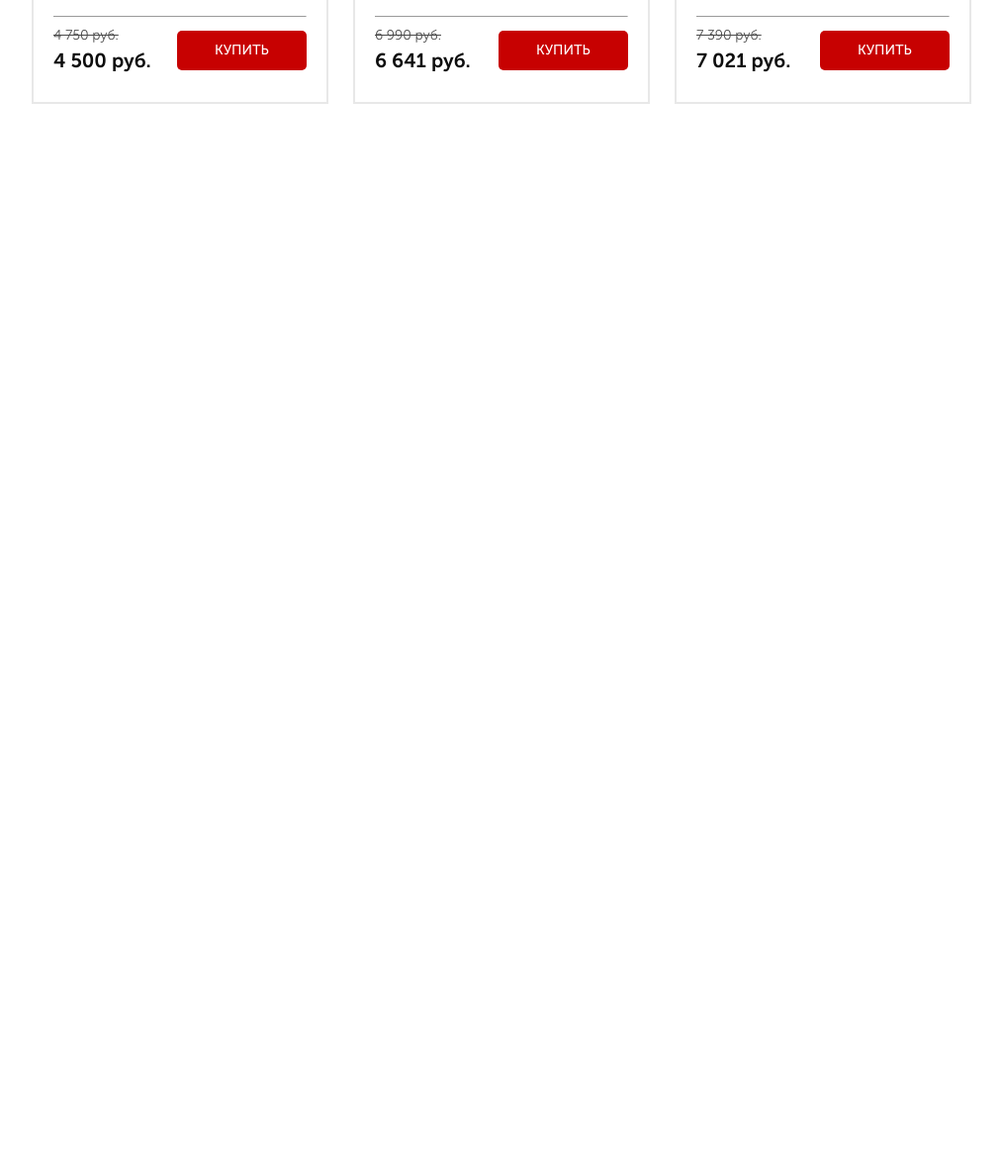
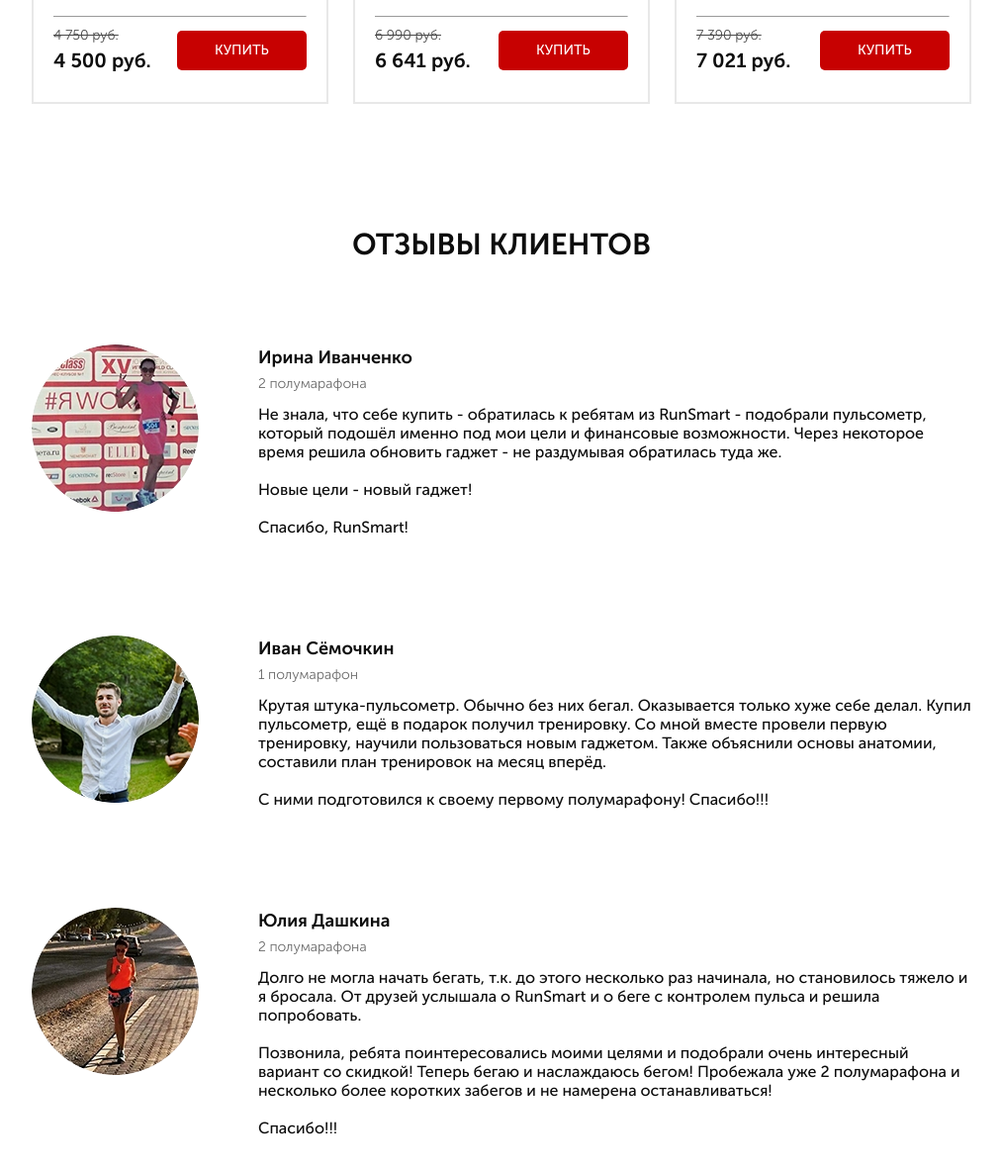
Before and after one commit to antmedwedew/RunSmart, a website: page src/index.html in a window 1280 px wide. Shown: the part 3781-4966 px from the top of the page at 99% size, without its empty margins (133-1146 px from the left). Before the commit the page ends 4006 px from the top, so only its background shows below. Drawn offline with Linux system fonts and the light colour scheme; files whose address does not match are found by name.

Commit message:
imposed section feed

```diff
--- a/src/index.html
+++ b/src/index.html
@@ -299,8 +299,8 @@
                     <hr>
                     <div class="catalog-item__footer">
                         <div class="catalog-item__prices">
-                            <div class="catalog-item__old-price">7 390 руб.</div>
-                            <div class="catalog-item__price">7 021 руб.</div>
+                            <div class="catalog-item__old-price">6 390 руб.</div>
+                            <div class="catalog-item__price">2 021 руб.</div>
                         </div>
                         <button class="button button_mini">купить</button>
                     </div>
@@ -351,8 +351,8 @@
                     <hr>
                     <div class="catalog-item__footer">
                         <div class="catalog-item__prices">
-                            <div class="catalog-item__old-price">7 390 руб.</div>
-                            <div class="catalog-item__price">7 021 руб.</div>
+                            <div class="catalog-item__old-price">3 390 руб.</div>
+                            <div class="catalog-item__price">4 021 руб.</div>
                         </div>
                         <button class="button button_mini">купить</button>
                     </div>
@@ -379,7 +379,7 @@
                     <hr>
                     <div class="catalog-item__footer">
                         <div class="catalog-item__prices">
-                            <div class="catalog-item__old-price">7 390 руб.</div>
+                            <div class="catalog-item__old-price">10 390 руб.</div>
                             <div class="catalog-item__price">7 021 руб.</div>
                         </div>
                         <button class="button button_mini">купить</button>
@@ -405,8 +405,8 @@
                     <hr>
                     <div class="catalog-item__footer">
                         <div class="catalog-item__prices">
-                            <div class="catalog-item__old-price">7 390 руб.</div>
-                            <div class="catalog-item__price">7 021 руб.</div>
+                            <div class="catalog-item__old-price">4 390 руб.</div>
+                            <div class="catalog-item__price">2 021 руб.</div>
                         </div>
                         <button class="button button_mini">купить</button>
                     </div>
@@ -431,8 +431,8 @@
                     <hr>
                     <div class="catalog-item__footer">
                         <div class="catalog-item__prices">
-                            <div class="catalog-item__old-price">7 390 руб.</div>
-                            <div class="catalog-item__price">7 021 руб.</div>
+                            <div class="catalog-item__old-price">5 390 руб.</div>
+                            <div class="catalog-item__price">4 021 руб.</div>
                         </div>
                         <button class="button button_mini">купить</button>
                     </div>
@@ -457,10 +457,60 @@
                     <hr>
                     <div class="catalog-item__footer">
                         <div class="catalog-item__prices">
-                            <div class="catalog-item__old-price">7 390 руб.</div>
+                            <div class="catalog-item__old-price">10 390 руб.</div>
                             <div class="catalog-item__price">7 021 руб.</div>
                         </div>
                         <button class="button button_mini">купить</button>
+                    </div>
+                </div>
+            </div>
+        </div>
+    </section>
+
+    <section class="feed">
+        <div class="container">
+            <h2 class="title">отзывы клиентов</h2>
+
+            <div class="feed__wrapper">
+                <div class="feed-item">
+                    <img src="./img//feed_foto1.jpg" alt="foto" class="feed-item__foto">
+                    <div class="feed-item__wrapper">
+                        <div class="feed-item__title">Ирина Иванченко</div>
+                        <div class="feed-item__count">2 полумарафона</div>
+                        <div class="feed-item__text">Не знала, что себе купить - обратилась к ребятам из RunSmart - подобрали пульсометр, который подошёл именно под мои цели и финансовые возможности.
+                            Через некоторое время решила обновить гаджет - не раздумывая обратилась туда же.
+                            <br><br>
+                            Новые цели - новый гаджет!
+                            <br><br>
+                            Спасибо, RunSmart!
+                        </div>
+                    </div>
+                </div>
+
+                <div class="feed-item">
+                    <img src="./img//feed_foto2.jpg" alt="foto" class="feed-item__foto">
+                    <div class="feed-item__wrapper">
+                        <div class="feed-item__title">Иван Сёмочкин</div>
+                        <div class="feed-item__count">1 полумарафон</div>
+                        <div class="feed-item__text">Крутая штука-пульсометр. Обычно без них бегал. Оказывается только хуже себе делал.
+                            Купил пульсометр, ещё в подарок получил тренировку. Со мной вместе провели первую тренировку, научили пользоваться новым гаджетом. Также объяснили основы анатомии, составили план тренировок на месяц вперёд.
+                            <br><br>
+                            С ними подготовился к своему первому полумарафону! Спасибо!!!
+                            </div>
+                    </div>
+                </div>
+
+                <div class="feed-item">
+                    <img src="./img//feed_foto3.jpg" alt="foto" class="feed-item__foto">
+                    <div class="feed-item__wrapper">
+                        <div class="feed-item__title">Юлия Дашкина</div>
+                        <div class="feed-item__count">2 полумарафона</div>
+                        <div class="feed-item__text">Долго не могла начать бегать, т.к. до этого несколько раз начинала, но становилось тяжело и я бросала. От друзей услышала о RunSmart и о беге с контролем пульса и решила попробовать.
+                        <br><br>
+                        Позвонила, ребята поинтересовались моими целями и подобрали очень интересный вариант со скидкой! Теперь бегаю и наслаждаюсь бегом! Пробежала уже 2 полумарафона и несколько более коротких забегов и не намерена останавливаться!
+                        <br><br>
+                        Спасибо!!!
+                        </div>
                     </div>
                 </div>
             </div>
--- /dev/null
+++ b/src/scss/blocks/_feed.scss
@@ -0,0 +1,38 @@
+.feed {
+    &__wrapper {
+        padding: 70px 0;
+    }
+    &-item {
+        display: flex;
+        align-items: flex-start;
+        margin-bottom: 100px;
+        &:last-child {
+            margin-bottom: 0;
+        }
+        &__foto {
+            margin-right: 60px;
+            width: 169px;
+            height: 169px;
+            border-radius: 100%;
+        }
+        &__title {
+            color: $dark;
+            font-size: 18px;
+            font-weight: 700;
+        }
+        &__count {
+            margin-top: 10px;
+            color: $grey--light;
+            font-size: 14px;
+            font-weight: 300;
+            line-height: 5px;
+        }
+        &__text {
+            margin-top: 19px;
+            color: $dark;
+            font-size: 16px;
+            font-weight: 500;
+            line-height: 19px;
+        }
+    }
+}
--- a/src/scss/style.scss
+++ b/src/scss/style.scss
@@ -23,5 +23,6 @@
 @import 'blocks/forms';
 @import 'blocks/slider';
 @import 'blocks/catalog';
+@import 'blocks/feed';
 
 @import 'base/media';
```
Also changed, not shown: src/css/style.min.css, src/img/feed_foto1.jpg (added), src/img/feed_foto2.jpg (added), src/img/feed_foto3.jpg (added).
